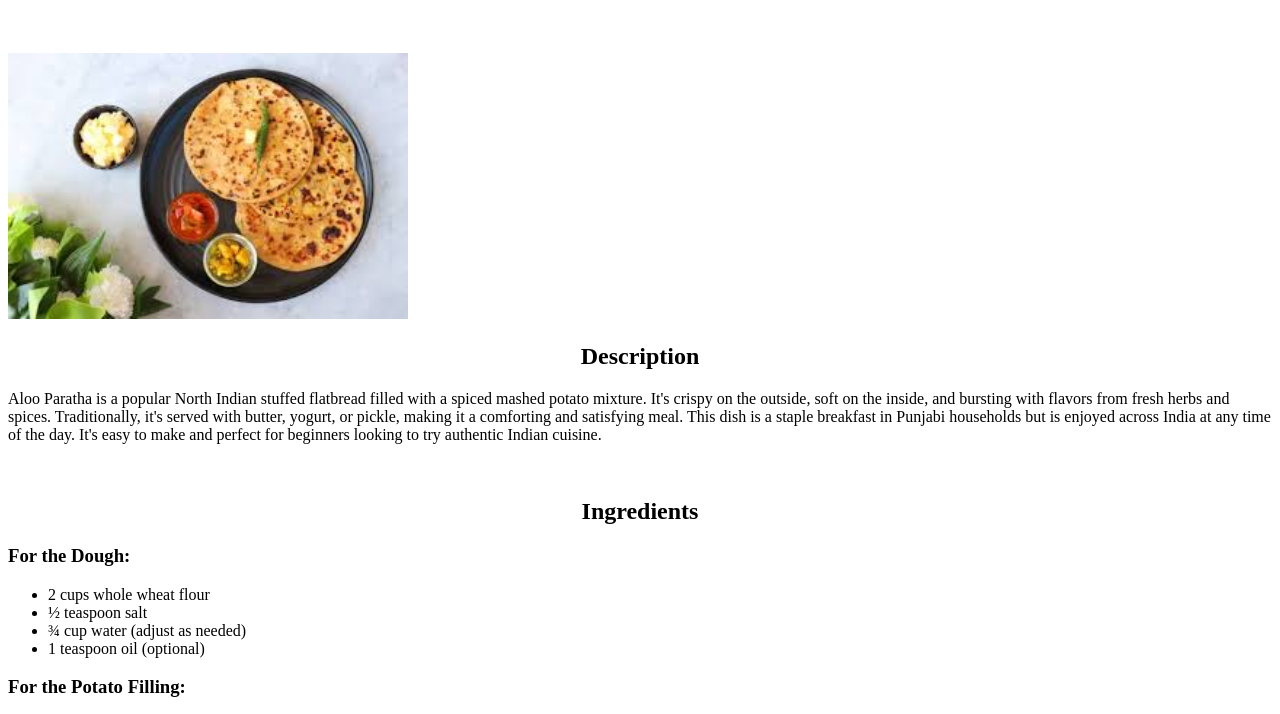
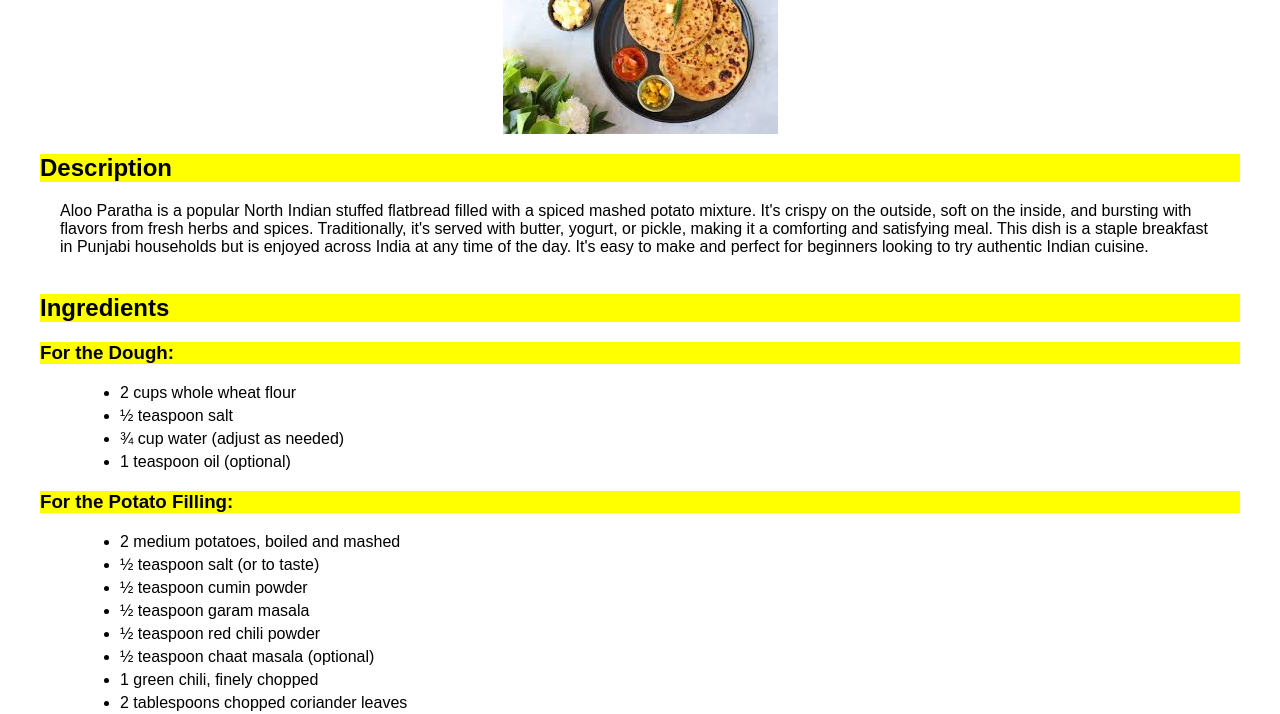
Before and after one commit to manyu994/odin-recipes, a plain HTML site: page recipes/aloo-paratha.html in a window 1280 px wide. Shown: the part 222-936 px from the top of the page. Drawn offline with Linux system fonts and the light colour scheme.

Commit message:
add colours to the website

```diff
--- a/recipes/style.css
+++ b/recipes/style.css
@@ -1,5 +1,11 @@
 * {
-  font-family: 'Times New Roman', Times, serif;
+  font-family: sans-serif;
+  margin: auto 20px;
+}
+
+body
+{
+  font-family: sans-serif;
 }
 
 h1
@@ -8,10 +14,17 @@ h1
 }
 
 img {
-    width: 400px;
-    align-items: center;
+    display: block;
+    margin: auto;
 }
-
-h1, h2{
-    text-align: center;
+h1, h2, h3
+{
+  margin: 20px auto;
+  display: block;
+  background-color: yellow;
+  text-align: left;
 }
+li
+{
+  margin-bottom: 5px;
+}
--- a/style.css
+++ b/style.css
@@ -3,15 +3,21 @@
 }
 .recipes
 {
+    display: inline-block;
     font-size: 40px;
     color: black;
     text-align: center;
+    margin: 20px;
+    width: 200px;
+    background-color: orangered;
 }
 
 #title
 {
     text-align: center;
+    margin: auto;
     font-size: 100px;
     font-weight: bold;
     color: brown;
+    background-color: yellow;
 }
```
